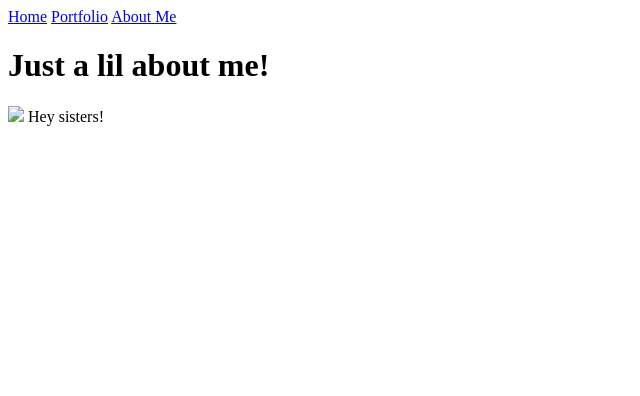
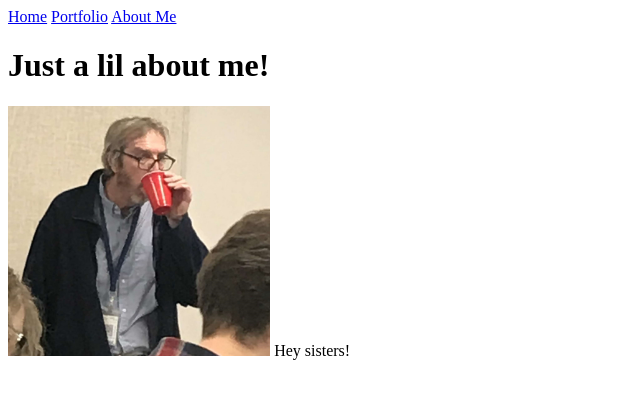
Before and after one commit to agonzaga642/agonzaga642.github.io, a plain HTML site: page my_website/aboutme.html in a window 1280 px wide. Shown: the whole page, without its empty margins (0-640 px from the left). Drawn offline with Linux system fonts and the light colour scheme.

Commit message:
Initial commit

```diff
--- a/my_website/aboutme.html
+++ b/my_website/aboutme.html
@@ -9,7 +9,7 @@
          <a href="portfolio.html">Portfolio</a>
          <a href="aboutme.html">About Me</a>
 	     <h1>Just a lil about me!</h1>
-	        <img src="warfordtea.jpg" height="250">
+	        <img src="images/warfordtea.jpg" height="250">
         <paragraph> Hey sisters!  </paragraph>
      </body>
     </html>
```
